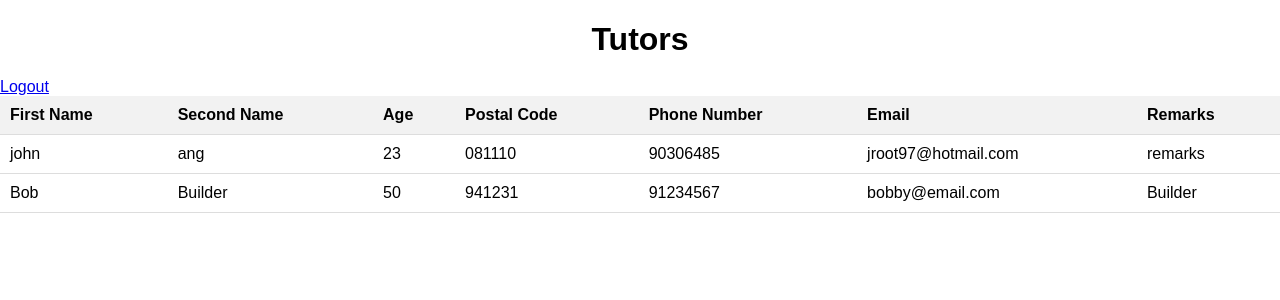
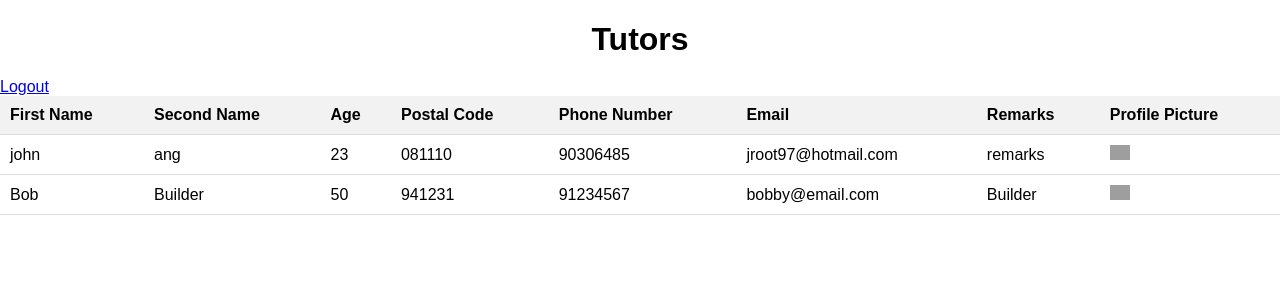
Before and after one commit to kab0o0m/PTCRM, a Django app: page /tutors/view/ in a window 1280 px wide. Shown: the top 300 px of the page. Run offline with Django 5.2, Linux system fonts and the light colour scheme; data comes from the database, SQL or seed files in the repository; both versions use the stored data as it was after the commit; parts of the project's set-up code (start-up, migrations or seed data) failed here and were passed over; grey boxes are pictures that could not be loaded.

Commit message:
added filefield and imagefield to tutors

```diff
--- a/crm/account/urls.py
+++ b/crm/account/urls.py
@@ -4,5 +4,8 @@ from .views import LoginView, LogoutView, RegisterView
 urlpatterns = [
     path('login/', LoginView.as_view(), name='login'),
     path('logout/', LogoutView.as_view(), name='logout'),
-    path('register/', RegisterView.as_view(), name="register"),
+
 ]
+
+
+# path('register/', RegisterView.as_view(), name="register"),
--- a/crm/crm/settings.py
+++ b/crm/crm/settings.py
@@ -11,6 +11,7 @@ https://docs.djangoproject.com/en/5.0/ref/settings/
 """
 
 from pathlib import Path
+import os
 
 # Build paths inside the project like this: BASE_DIR / 'subdir'.
 BASE_DIR = Path(__file__).resolve().parent.parent
@@ -130,3 +131,6 @@ AUTH_USER_MODEL = 'account.User'
 
 CORS_ORIGIN_ALLOW_ALL = True
 CORS_ALLOW_CREDENTIALS = True
+
+MEDIA_URL = '/media/'
+MEDIA_ROOT = os.path.join(BASE_DIR, 'static/media')
--- a/crm/crm/urls.py
+++ b/crm/crm/urls.py
@@ -16,6 +16,8 @@ Including another URLconf
 """
 from django.contrib import admin
 from django.urls import path, include
+from django.conf import settings
+from django.conf.urls.static import static
 
 urlpatterns = [
     path("admin/", admin.site.urls),
@@ -23,3 +25,5 @@ urlpatterns = [
     path("tutors/", include("tutors.urls")),
     path("", include("account.urls")),
 ]
+
+urlpatterns += static(settings.MEDIA_URL, document_root=settings.MEDIA_ROOT)
--- a/crm/leads/views.py
+++ b/crm/leads/views.py
@@ -15,6 +15,8 @@ class LeadListView(generics.ListCreateAPIView):
             return LeadCreateSerializer
         return LeadSerializer
 
+    # Use jwt token
+    """
     def get_queryset(self):
         token = self.request.headers.get(
             'Authorization', '').split(' ')[1]
@@ -28,6 +30,7 @@ class LeadListView(generics.ListCreateAPIView):
         user_id = decoded_payload['id']
         if user_id:
             return Leads.objects.all()
+    """
 
 
 class LeadRetrieveUpdateDestroy(generics.RetrieveUpdateDestroyAPIView):
--- a/crm/tutors/models.py
+++ b/crm/tutors/models.py
@@ -1,5 +1,7 @@
 from django.db import models
-
+from django.db.models.signals import post_save
+from django.dispatch import receiver
+from django.conf import settings
 # Create your models here.
 
 
@@ -18,6 +20,10 @@ class Tutors(models.Model):
 
     created_date = models.DateTimeField(auto_now_add=True)
 
+    resume = models.FileField(upload_to='resumes/')
+    certificate = models.FileField(upload_to='certificates/')
+    profile_picture = models.ImageField(upload_to='profile_picture/')
+
 
 class Profile(models.Model):
     tutor = models.ForeignKey(
--- a/crm/tutors/serializers.py
+++ b/crm/tutors/serializers.py
@@ -21,7 +21,7 @@ class TutorSerializer(serializers.ModelSerializer):
     class Meta:
         model = Tutors
         fields = (
-            'id', 'first_name', 'last_name', 'age', 'postal_code', 'phone_number', 'email', 'remarks', 'current_occupation', 'bio', 'profiles', 'created_date'
+            'id', 'first_name', 'last_name', 'age', 'postal_code', 'phone_number', 'email', 'remarks', 'current_occupation', 'bio', 'profiles', 'resume', 'profile_picture', 'certificate', 'created_date'
         )
 
 
@@ -30,7 +30,7 @@ class TutorCreateSerializer(serializers.ModelSerializer):
         model = Tutors
         fields = (
             'first_name', 'last_name', 'age', 'postal_code', 'phone_number',
-            'email', 'remarks', 'current_occupation', 'bio'
+            'email', 'remarks', 'current_occupation', 'bio', 'resume', 'profile_picture', 'certificate'
         )
 
     def create(self, validated_data):
--- a/crm/tutors/templates/tutors/tutors-list.html
+++ b/crm/tutors/templates/tutors/tutors-list.html
@@ -46,6 +46,7 @@
           <th>Phone Number</th>
           <th>Email</th>
           <th>Remarks</th>
+          <th>Profile Picture</th>
           <!-- Add more columns as needed -->
         </tr>
       </thead>
@@ -60,6 +61,13 @@
           <td>{{ tutor.phone_number }}</td>
           <td>{{ tutor.email }}</td>
           <td>{{ tutor.remarks }}</td>
+          <td>
+            <img
+              src="{{tutor.profile_picture.url}}"
+              alt=""
+              style="width: 20px; height: auto"
+            />
+          </td>
 
           <!-- Add more columns as needed -->
         </tr>
--- a/crm/tutors/urls.py
+++ b/crm/tutors/urls.py
@@ -1,6 +1,8 @@
 from django.contrib.auth.decorators import login_required
 from django.urls import path
 from . import views
+from django.conf import settings
+from django.conf.urls.static import static
 
 
 app_name = "tutors"
@@ -12,4 +14,4 @@ urlpatterns = [
          views.AddProfileToTutor.as_view(), name='add_profile_to_tutor'),
     path("view/", views.tutor_list, name="tutor-view"),
 
-]
+] + static(settings.MEDIA_URL, document_root=settings.MEDIA_ROOT)
```
Also changed, not shown: crm/db.sqlite3, crm/tutors/migrations/0001_initial.py, crm/tutors/migrations/0002_auto_20240322_1259.py (deleted), crm/tutors/migrations/0003_initial.py (deleted), crm/tutors/migrations/0004_auto_20240322_1301.py (deleted), crm/tutors/migrations/0005_tutors_created_date.py (deleted), 4 other files.
